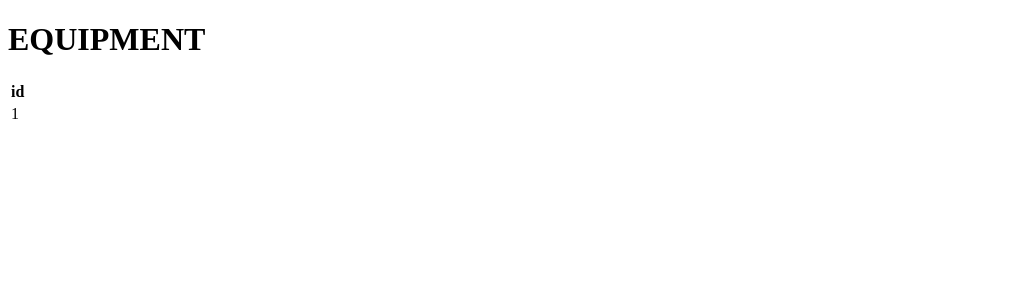
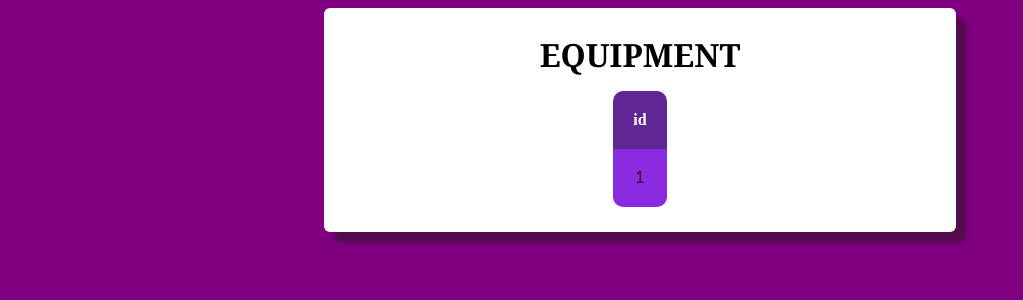
Before and after one commit to janrgb/CS331_Phase_III_Proj, a PHP site: page /btn_equip.php in a window 1280 px wide. Shown: the top 300 px of the page, without its empty margins (0-1023 px from the left). Run offline with PHP 8.4, Linux system fonts and the light colour scheme; tables that the repository leaves empty or names only in its code hold one stand-in row (values such as "Sample post").

Commit message:
Added CSS styling to all tables.

```diff
--- a/btn_equip.php
+++ b/btn_equip.php
@@ -18,17 +18,20 @@
         <link rel="stylesheet" href="styles_table.css">
     </head>
     <body>
-        <h1>EQUIPMENT</h1>
-        <table>
+        <div id="main-wrapper">
+            <h1 id="main-title">EQUIPMENT</h1>
+            <table id="main-table">
+                <thead>
                     <tr>
                         <?php
                             $firstRow = reset($rows);
                             foreach ($firstRow as $attribute => $value)
                             {
-                        echo "<th>$attribute</th>";
+                                echo "<th scope='col'>$attribute</th>";
                             }
                         ?>
                     </tr>
+                </thead>
                 <?php
                 foreach ($rows as $row)
                 {
@@ -41,5 +44,6 @@
                 }
                 ?>
             </table>
+        </div>
     </body>
 </html>
--- a/styles_table.css
+++ b/styles_table.css
@@ -0,0 +1,61 @@
+body
+{
+    background-color: purple;
+}
+
+#main-title
+{
+    margin: 0 0 15px 0;
+    text-align: center;
+    font-family:Cambria, Cochin, Georgia, Times, 'Times New Roman', serif
+}
+
+#main-wrapper
+{
+    margin: auto 25%;
+    padding: 25px 0;
+    background-color: white;
+    vertical-align: center;
+    box-shadow: 10px 10px 5px rgb(82, 11, 77);
+    border-radius: 6px;
+}
+
+#main-table
+{
+    table-layout: fixed;
+    width: auto;    border-collapse: collapse;
+    text-align: center;
+    margin: 0 auto;
+}
+
+th, td
+{
+
+    padding: 20px;
+}
+
+th
+{
+    background-color: rgba(88, 27, 144, 0.948);
+    color: white;
+}
+
+td
+{
+    font-family: Arial, sans-serif;
+    background-color: blueviolet;
+    color: rgb(48, 0, 48);
+}
+
+th:first-of-type {
+    border-top-left-radius: 10px;
+  }
+  th:last-of-type {
+    border-top-right-radius: 10px;
+  }
+  tr:last-of-type td:first-of-type {
+    border-bottom-left-radius: 10px;
+  }
+  tr:last-of-type td:last-of-type {
+    border-bottom-right-radius: 10px;
+  }
```
Also changed, not shown: btn_material.php (+5 -3 lines), btn_warehouse.php (+5 -3 lines). Lines whose indentation alone changed are shown as unchanged.
